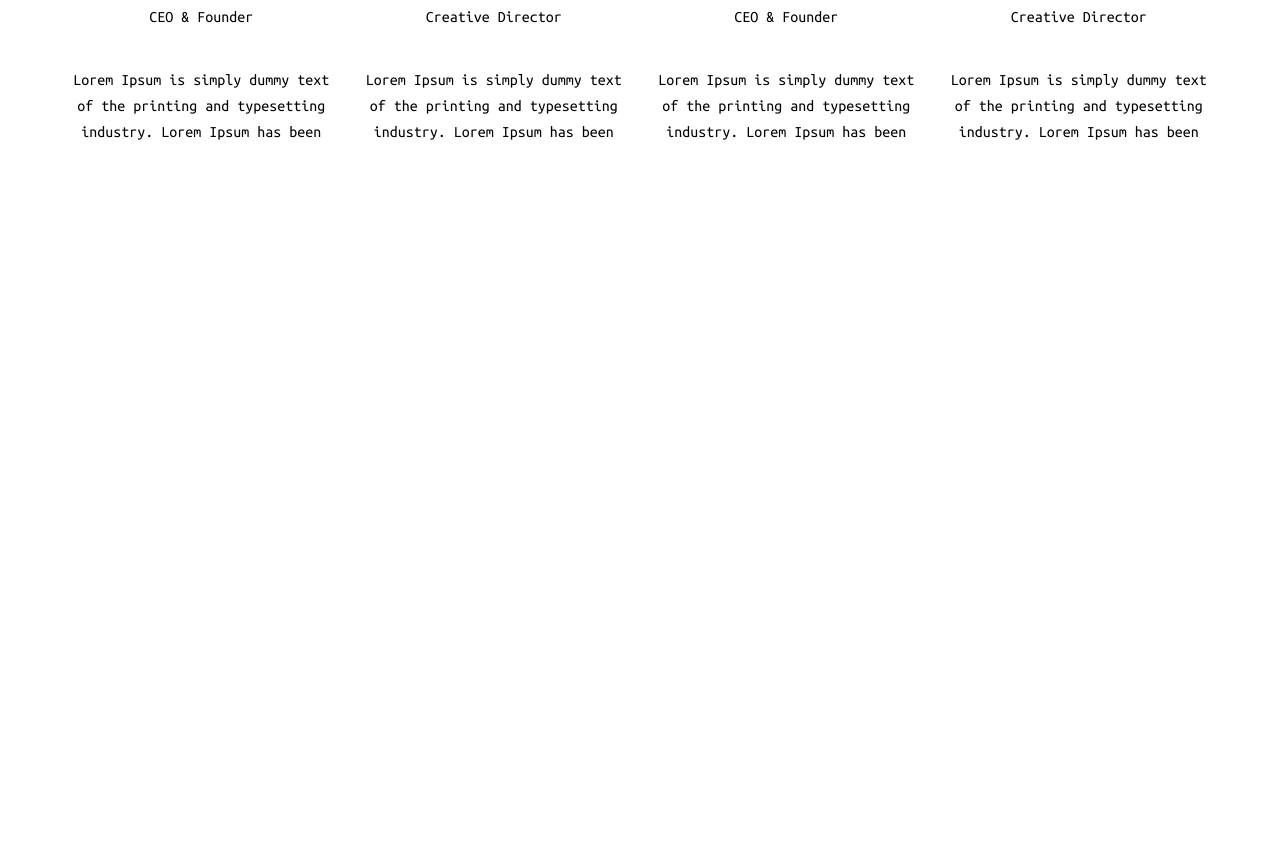
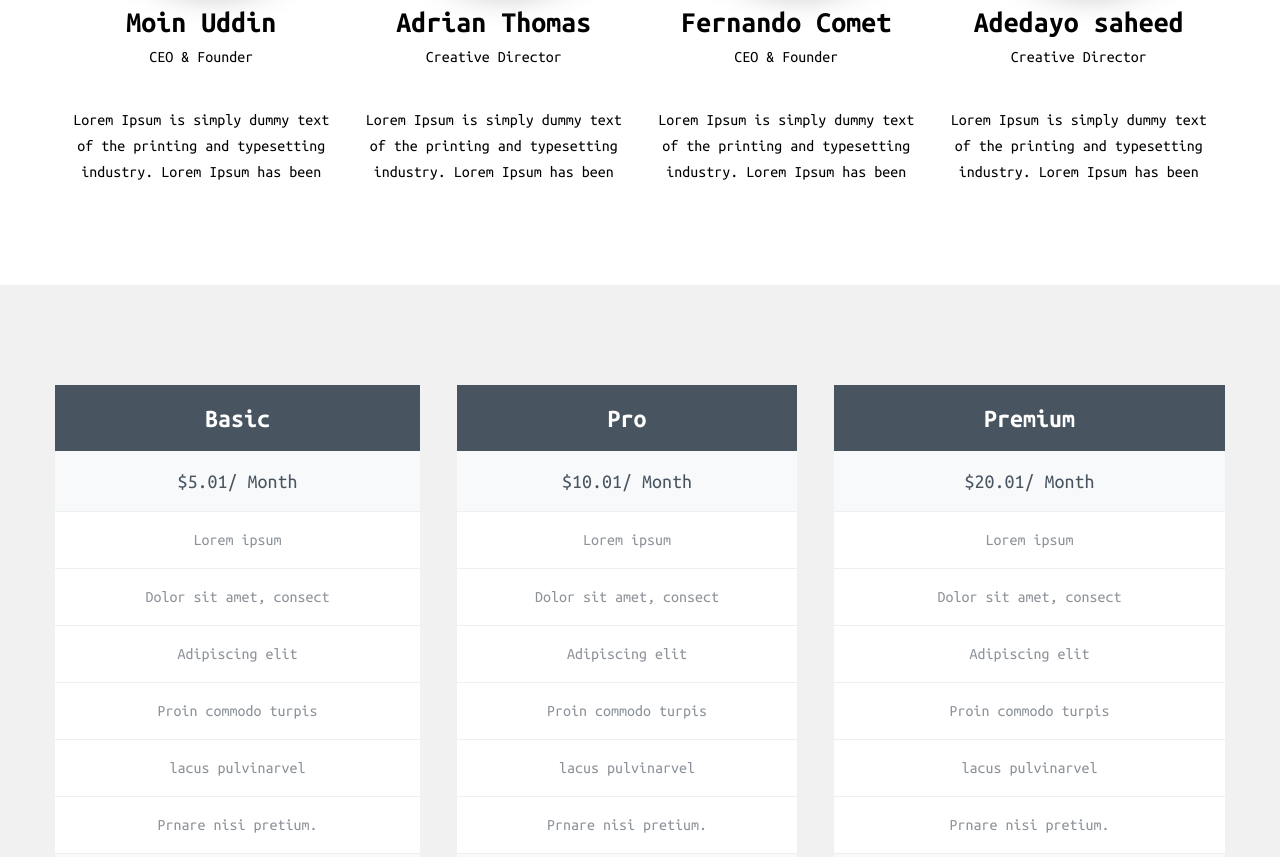
Before and after one commit to moinsoft/Author, a plain HTML site: page index.html in a window 1280 px wide. Shown: the part 2676-3533 px from the top of the page. Before the commit the page ends 2921 px from the top, so only its background shows below. Drawn offline with Linux system fonts and the light colour scheme.

Commit message:
Pricing Table Part Added

```diff
--- a/css/style.css
+++ b/css/style.css
@@ -36,6 +36,7 @@ body{
   font-size: 20px;
   border-radius: 5px;
   transition: all 0.5s linear;
+  display:inline-block ;
 }
 
 .btn:hover{
@@ -336,3 +337,78 @@ Team Part
 .team__name span{
   line-height: 40px;
 }
+
+/*==========================
+Pricing Table Part
+============================*/
+
+.pricing__table__part{
+  background: #f1f1f1;
+}
+
+.pricing__table{
+  justify-content:space-between;
+}
+
+.single__pricing__table{
+  text-align: center;
+  transition: all 0.3s linear;
+}
+
+.single__pricing__table:hover{
+  box-shadow: 0 0 20px gray;
+}
+
+
+.single__pricing__table h2{
+  background: #485460;
+  color: #ffffff;
+  font-size: 26px;
+  padding: 20px 150px;
+  transition: all 0.3s linear;
+}
+
+
+.single__pricing__table span{
+  background: #f8f9fb;
+  color: #485460;
+  font-size: 20px;
+  display: block;
+  padding: 20px 0;
+  border-bottom: 1px solid #ecf0f1;
+}
+
+
+.single__pricing__table ul{
+  background: #ffffff;
+  list-style: none;
+}
+
+
+.single__pricing__table ul li{
+  color: #8c9299;
+  padding: 20px 0;
+  border-bottom: 1px solid #ecf0f1;
+}
+
+
+
+.pricing__btn__bg{
+  background: #f8f9fb;
+  padding: 30px 0;
+}
+
+.pricing__btn{
+  background: #788492;
+  padding: 15px 50px;
+  border-radius: 5px;
+  text-decoration: none;
+  color: #ffffff;
+  font-size:20px;
+  display:inline-block ;
+  transition: all 0.3s linear;
+}
+
+.single__pricing__table:hover.single__pricing__table h2, .single__pricing__table:hover .pricing__btn{
+  background: #49cbcd;
+}
--- a/index.html
+++ b/index.html
@@ -436,6 +436,99 @@
     <!-- Team Part End -->
 
 
+    <!-- Pricing Table Part Start -->
+    <section class="pricing__table__part section__padding">
+
+      <div class="container">
+
+        <div class="pricing__table flex">
+
+          <div class="single__pricing__table">
+
+            <h2>Basic</h2>
+
+            <span>$5.01/ Month</span>
+
+            <ul>
+
+              <li>Lorem ipsum</li>
+              <li>Dolor sit amet, consect</li>
+              <li>Adipiscing elit</li>
+              <li>Proin commodo turpis</li>
+              <li>lacus pulvinarvel</li>
+              <li>Prnare nisi pretium.</li>
+
+            </ul>
+
+            <div class="pricing__btn__bg">
+
+              <a class="pricing__btn" href="https://www.facebook.com/mmoinuddin26" target="_blank">Buy now</a>
+
+            </div>
+
+          </div>
+
+
+          <div class="single__pricing__table">
+
+            <h2>Pro</h2>
+
+            <span>$10.01/ Month</span>
+
+            <ul>
+
+              <li>Lorem ipsum</li>
+              <li>Dolor sit amet, consect</li>
+              <li>Adipiscing elit</li>
+              <li>Proin commodo turpis</li>
+              <li>lacus pulvinarvel</li>
+              <li>Prnare nisi pretium.</li>
+
+            </ul>
+
+            <div class="pricing__btn__bg">
+
+              <a class="pricing__btn" href="https://www.facebook.com/mmoinuddin26" target="_blank">Buy now</a>
+
+            </div>
+
+          </div>
+
+
+
+          <div class="single__pricing__table">
+
+            <h2>Premium</h2>
+
+            <span>$20.01/ Month</span>
+
+            <ul>
+
+              <li>Lorem ipsum</li>
+              <li>Dolor sit amet, consect</li>
+              <li>Adipiscing elit</li>
+              <li>Proin commodo turpis</li>
+              <li>lacus pulvinarvel</li>
+              <li>Prnare nisi pretium.</li>
+
+            </ul>
+
+            <div class="pricing__btn__bg">
+
+              <a class="pricing__btn" href="https://www.facebook.com/mmoinuddin26" target="_blank">Buy now</a>
+
+            </div>
+
+          </div>
+
+        </div>
+
+      </div>
+
+    </section>
+    <!-- Pricing Table Part End -->
+
+
 
     <!-- JavaScript File -->
 
```
